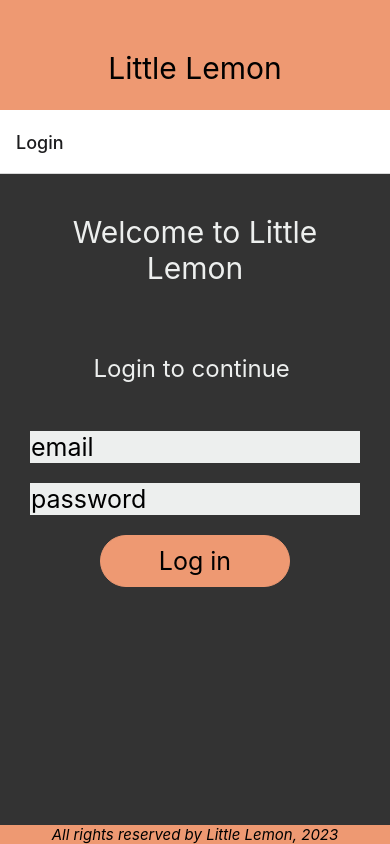
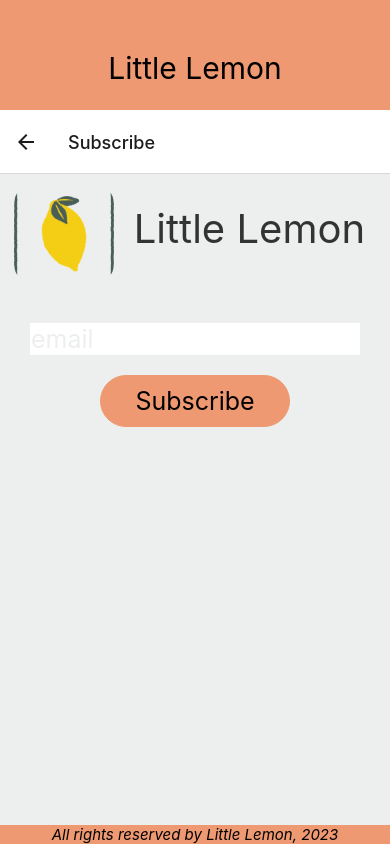
Before and after one commit to tndevelop/ReactNative-LittleLemonApp, a React Native app: screen /Subscribe in a window 390 px wide. Built offline with nearby package versions, Linux system fonts and the light colour scheme.

Commit message:
stack navigation complete, subscribe page

```diff
--- a/App.js
+++ b/App.js
@@ -1,9 +1,10 @@
 import { View, StyleSheet } from 'react-native';
 import LittleLemonHeader from './components/LittleLemonHeader';
 import LittleLemonFooter from './components/LittleLemonFooter';
-import Menu from './components/Menu';
+import MenuScreen from './components/Menu';
 import WelcomeScreen from './components/WelcomeScreen';
 import LoginScreen from './components/LoginScreen';
+import SubscribeScreen from './components/SubscribeScreen';
 import { NavigationContainer } from '@react-navigation/native';
 import { createNativeStackNavigator } from '@react-navigation/native-stack';
 //import { BottomTabBarHeightContext, createBottomTabNavigator } from '@react-navigation/bottom-tabs';
@@ -27,6 +28,8 @@
           <Stack.Navigator initialRouteName="Login">
             <Stack.Screen name="Welcome" component={WelcomeScreen} />
             <Stack.Screen name="Login" component={LoginScreen} />
+            <Stack.Screen name="Menu" component={MenuScreen} />
+            <Stack.Screen name="Subscribe" component={SubscribeScreen} />
           </Stack.Navigator>
         </View>
         <View style={styles.footerContainer}>
--- a/components/LoginScreen.js
+++ b/components/LoginScreen.js
@@ -47,22 +47,19 @@
       textAlign: 'center',
       fontSize: 25,
     },
-  input:{backgroundColor:'#EDEFEE', borderColor:'#EDEFEE', borderWidth:1, marginHorizontal:30, fontSize:25, marginTop:20 },
+    input:{backgroundColor:'white', borderColor:'white', borderWidth:1, marginHorizontal:30, fontSize:25, marginTop:20, color:'#EDEFEE' },
   container: {
     flex: 1,
-    backgroundColor: '#333333'
   },
   headerText: {
     padding: 40,
     fontSize: 30,
-    color: '#EDEFEE',
     textAlign: 'center',
   },
   regularText: {
     fontSize: 24,
     padding: 20,
     marginVertical: 8,
-    color: '#EDEFEE',
     textAlign: 'center',
   },
 });
--- a/components/Menu.js
+++ b/components/Menu.js
@@ -4,7 +4,7 @@
   {
     title: 'Appetizers',
     data: [
-      { name: 'Murder', price: '$5.00' },
+      { name: 'Hummus', price: '$5.00' },
       { name: 'Moutabal', price: '$5.00' },
       { name: 'Falafel', price: '$7.50' },
       { name: 'Marinated Olives', price: '$5.00' },
@@ -61,7 +61,7 @@
   const renderItem = ({item}) => <Item name={item.name} price={item.price}/>
   const renderSectionHeader = ({section:{title}}) => <View><Text style={styles.header}> {title}</Text></View>
   return (
-    <View style={{ flex:0.82 }}>
+    <View style={{ flex:0.98 }}>
       <SectionList
         sections={menuItemsToDisplay}
         keyExtractor={(index,it) => it+index}
@@ -78,7 +78,7 @@
 
 const styles = StyleSheet.create({
 
-    text:{fontSize:20, color: '#F4CE14'},
+    text:{fontSize:20, color: '#DDB912'},
     item:{flexDirection: 'row', justifyContent: 'space-between', paddingVertical:20, paddingHorizontal:40},
     header: { flex: 0.15, backgroundColor: '#F4CE14', fontSize: 30, textAlign: 'center', flexWrap:'wrap'},
     separator: {borderBottomWidth: 1, borderColor: '#EDEFEE',}
--- /dev/null
+++ b/components/SubscribeScreen.js
@@ -0,0 +1,44 @@
+import React, {useState} from 'react'
+import { View, Alert, KeyboardAvoidingView, ScrollView, ValidateEmail, Text, TextInput, StyleSheet, Platform, Image, useColorScheme, Pressable } from 'react-native';
+//import { ValidateEmail } from '../utils';
+
+const lightColor = '#EDEFEE'
+const darkColor = '#333333'
+
+
+
+export default function SubscribeScreen({navigation}) {
+  const [firstName, onChangeFirstName] = useState('');
+  const [email, setEmail] = useState('')
+  const colorScheme = useColorScheme();
+  const subscribe = () => {
+        Alert.alert("Thanks for subscribing your email " + email + " , stay tuned!"  )
+        setEmail("")
+    }
+    {/*<KeyboardAvoidingView style={{ flex:0.82 }} {Platform.OS === 'ios'? 'padding' : 'position'}>*/}
+  return (
+        <ScrollView indicatorStyle={'white'} style={[styles.scroll, colorScheme === 'light'? {backgroundColor:lightColor} : {backgroundColor:darkColor}]} keyboardDismissMode='on-drag'>
+            <View style={styles.imageAndCaption}>
+                <Image style={styles.image}  source={require("../img/logo.png")} accessible={true} accessibilityLabel='little lemon logo' />
+                <Text style={[styles.welcome, colorScheme === 'light'? {color:darkColor} : {color:lightColor}]}>Little Lemon </Text>
+            </View>
+
+            <TextInput placeholder={'email'} style={styles.input} value={email} onChangeText={setEmail} keyboardType={'email-address'}></TextInput>
+            <Pressable style={styles.loginButton} onPress={() => subscribe()}>
+                <Text style={styles.buttonText}>Subscribe</Text>
+            </Pressable>
+        </ScrollView>
+  );
+}
+
+
+const styles = StyleSheet.create({
+    input:{backgroundColor:'white', borderColor:'white', borderWidth:1, marginHorizontal:30, fontSize:25, marginTop:20, color:'#EDEFEE' },
+    loginButton:{fontSize: 22, padding: 10, marginVertical: 20, margin: 100, backgroundColor: '#EE9972', borderColor: '#EE9972', borderWidth: 1, borderRadius: 50 },
+    buttonText: { color: 'black', textAlign: 'center', fontSize: 25, },
+    image:{height:100, width:100, borderRadius:20, resizeMode:'cover'},
+    scroll: { display:'flex', flex:1  },
+    imageAndCaption:{margin: 10, justifyContent:'center',  flexDirection:'row'},
+    welcome: { paddingTop:20, paddingBottom:40, paddingLeft:20, fontSize: 40, textAlign: 'center', },
+
+})
--- a/components/WelcomeScreen.js
+++ b/components/WelcomeScreen.js
@@ -1,23 +1,29 @@
 import React, {useState} from 'react'
-import { View, KeyboardAvoidingView, ScrollView, Text, StyleSheet, Platform, Image, useColorScheme } from 'react-native';
+import { View, KeyboardAvoidingView, ScrollView, Text, StyleSheet, Platform, Image, useColorScheme, Pressable } from 'react-native';
 
 
 const lightColor = '#EDEFEE'
 const darkColor = '#333333'
 
-export default function WelcomeScreen() {
+export default function WelcomeScreen({navigation}) {
   const [firstName, onChangeFirstName] = useState('');
   const colorScheme = useColorScheme();
     {/*<KeyboardAvoidingView style={{ flex:0.82 }} {Platform.OS === 'ios'? 'padding' : 'position'}>*/}
   return (
-        <ScrollView indicatorStyle={'white'} style={[styles.scroll, colorScheme === 'light'? {backgroundColor:lightColor} : {backgroundColor:darkColor}]} keyboardDismissMode='on-drag'>
+        <ScrollView indicatorStyle={'white'} style={[styles.scroll]} keyboardDismissMode='on-drag'>
             <View style={styles.imageAndCaption}>
                 <Image style={styles.image}  source={require("../img/logo.png")} accessible={true} accessibilityLabel='little lemon logo' />
                 <Text style={[styles.welcome, colorScheme === 'light'? {color:darkColor} : {color:lightColor}]}>Little Lemon </Text>
             </View>
             <Text style={[styles.text, colorScheme === 'light'? {color:darkColor} : {color:lightColor}]}>
-            Little Lemon is a charming neighborhood bistro that serves simple food and classic cocktails in a lively but casual environment. We would love to hear more about your experience with us!
+            Little Lemon, your local mediterranean Bistro
             </Text>
+            <Pressable style={styles.loginButton} onPress={() => navigation.navigate("Menu")}>
+                <Text style={[styles.buttonText]}>Menu</Text>
+            </Pressable>
+            <Pressable style={styles.loginButton} onPress={() => navigation.navigate("Subscribe")}>
+                <Text style={styles.buttonText}>Newsletter</Text>
+            </Pressable>
 
         </ScrollView>
   );
@@ -25,18 +31,18 @@
 
 
 const styles = StyleSheet.create({
+
+    loginButton:{ fontSize: 22, padding: 10, marginVertical: 20, margin: 100, backgroundColor: '#EE9972', borderColor: '#EE9972', borderWidth: 1, borderRadius: 50 },
+    buttonText: {
+      color: 'black',   textAlign: 'center',   fontSize: 25,
+    },
     image:{height:100, width:100, borderRadius:20, resizeMode:'cover'},
     scroll: {
-        display:'flex',
-        flex:1
+        display:'flex',     flex:1
     },
     imageAndCaption:{margin: 10, justifyContent:'center',  flexDirection:'row'},
     welcome: {
-        paddingTop:20,
-        paddingBottom:40,
-        paddingLeft:20,
-        fontSize: 40,
-        textAlign: 'center',
+        paddingTop:20,     paddingBottom:40,     paddingLeft:20,     fontSize: 40,     textAlign: 'center',
       },
     text:{paddingTop: 30, paddingBottom:40, fontSize:30, textAlign:'center', marginHorizontal:30, color:'#EDEFEE'},
     input:{backgroundColor:'#EDEFEE', borderColor:'#EDEFEE', borderWidth:1, marginHorizontal:30, fontSize:25, marginTop:20, marginBottom:150 }
```
